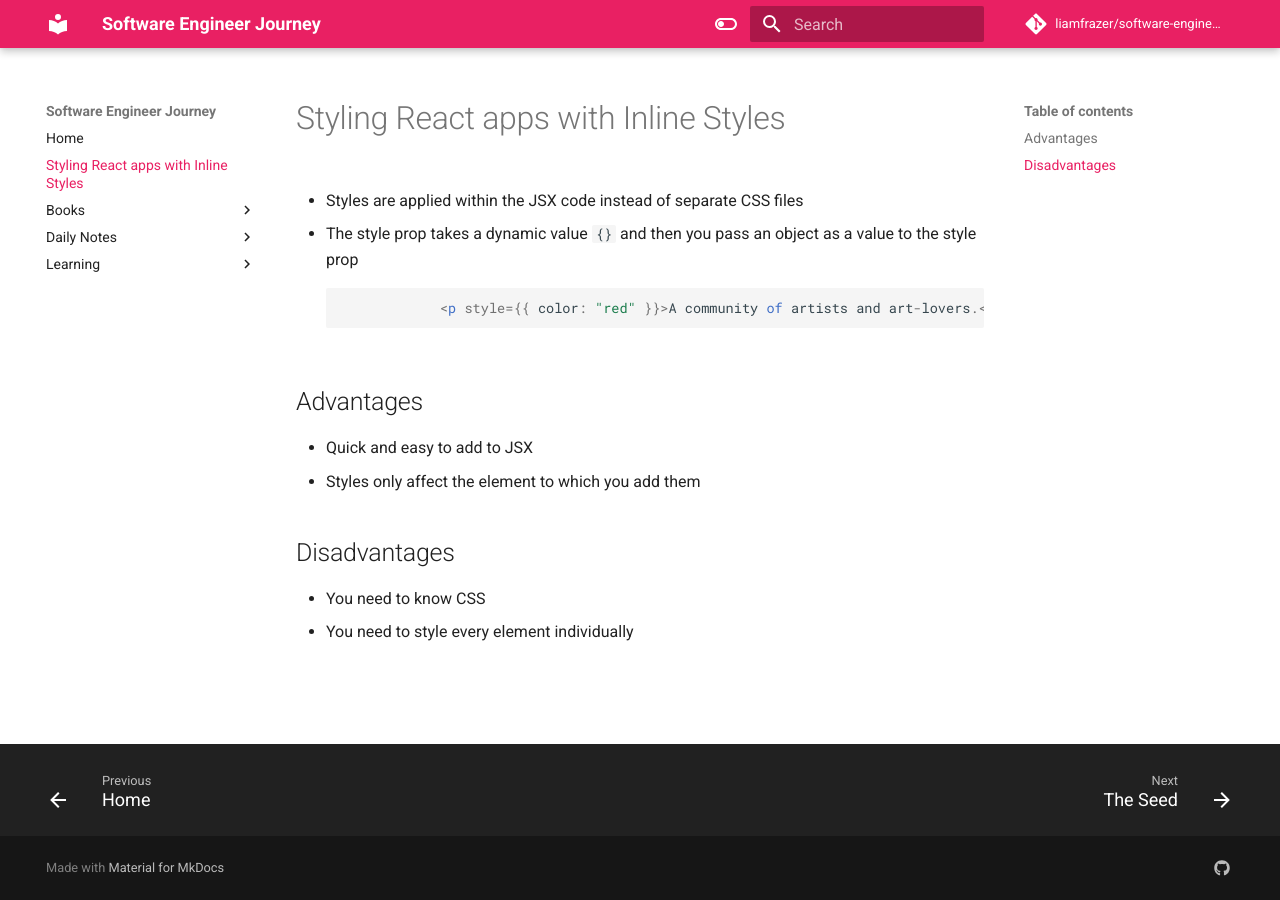
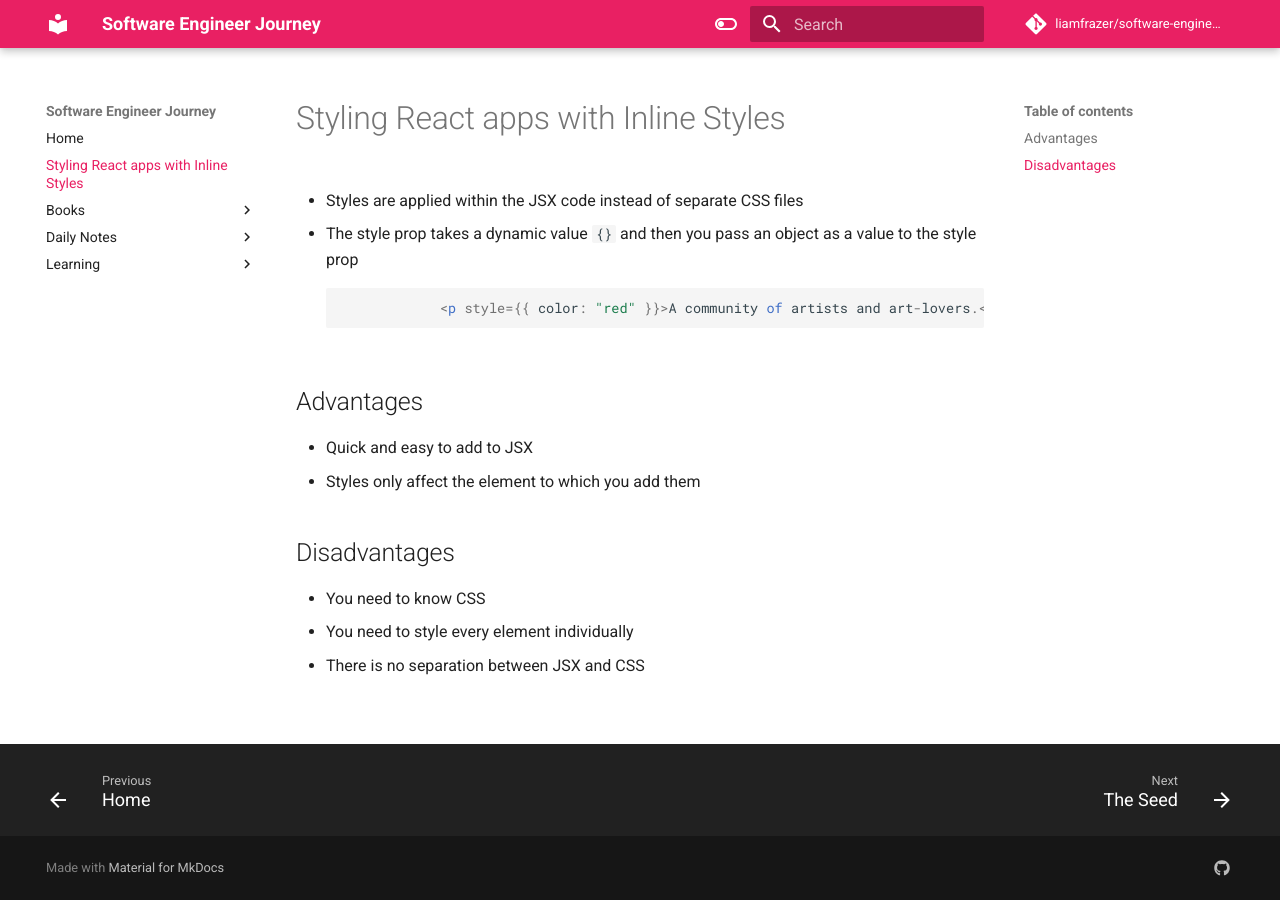
Before and after one commit to liamfrazer/software-engineer-journey, an MkDocs documentation site: the page built from docs/Styling React apps with Inline Styles.md, in a window 1280 px wide. Built offline with MkDocs 1.6.1 and Material for MkDocs 9.7.7, drawn with Linux system fonts in a browser that asks for light colours; comment, search, counter and statistics services are not loaded.

Commit message:
vault backup: 2023-12-28 09:19:54

```diff
--- a/docs/Styling React apps with Inline Styles.md
+++ b/docs/Styling React apps with Inline Styles.md
@@ -21,3 +21,4 @@ tags:
 ## Disadvantages
 * You need to know CSS
 * You need to style every element individually
+* There is no separation between JSX and CSS
```
